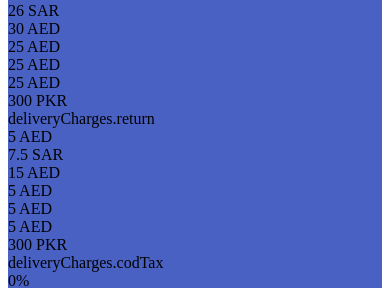
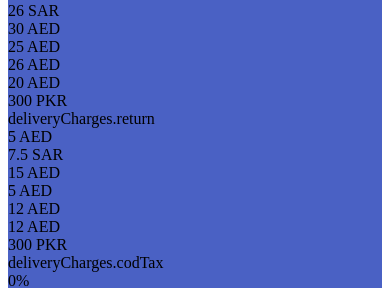
Before and after one commit to uzairhassan375/Next-JS-Zambeel, a Next.js app: page /Zambeel360Page in a window 390 px wide. Shown: the part 9098-9386 px from the top of the page. Built offline with nearby package versions, Linux system fonts and the light colour scheme.

Commit message:
Countries work done

```diff
--- a/src/components/DeliveryCharges.jsx
+++ b/src/components/DeliveryCharges.jsx
@@ -107,7 +107,7 @@
       <div className="max-w-[1200px] mx-auto">
         {/* Title and Subtitle */}
         <div className="text-center mb-3 md:mb-6 lg:mb-8">
-          <h2 className="text-sm md:text-2xl lg:text-3xl font-bold text-white mb-0.5 md:mb-2" style={{ fontFamily: 'DM Sans, sans-serif', fontWeight: '700' }}>
+          <h2 className="text-lg md:text-2xl lg:text-3xl font-bold text-white mb-0.5 md:mb-2" style={{ fontFamily: 'DM Sans, sans-serif', fontWeight: '700' }}>
             {title}
           </h2>
           <p className="text-[9px] md:text-sm lg:text-base text-white" style={{ fontFamily: 'DM Sans, sans-serif' }}>
@@ -240,16 +240,16 @@
                           <div className="flex flex-col min-w-0">
                             {charge.label.includes(' / ') ? (
                               charge.label.split(' / ').map((part, partIndex) => (
-                                <span key={partIndex} className="text-[10px] text-gray-800 leading-tight font-medium">
+                                <span key={partIndex} className="text-xs text-gray-800 leading-tight font-bold">
                                   {part}
                                 </span>
                               ))
                             ) : (
-                              <span className="text-[10px] text-gray-800 leading-tight break-words font-medium">{charge.label}</span>
+                              <span className="text-xs text-gray-800 leading-tight break-words font-bold">{charge.label}</span>
                             )}
                           </div>
                         </div>
-                        <div className="text-[10px] font-bold text-[#2E3B78] flex-shrink-0">
+                        <div className="text-xs font-bold text-[#2E3B78] flex-shrink-0">
                           {translateValue(charge.values[selectedCountry.code]) || '-'}
                         </div>
                       </div>
--- a/src/pages/Zambeel360Page.jsx
+++ b/src/pages/Zambeel360Page.jsx
@@ -495,8 +495,8 @@
               KSA: "26 SAR",
               Kuwait: "30 AED",
               Qatar: "25 AED",
-              Oman: "25 AED",
-              Bahrain: "25 AED",
+              Oman: "26 AED",
+              Bahrain: "20 AED",
               Pakistan: "300 PKR"
             }
           },
@@ -507,8 +507,8 @@
               KSA: "7.5 SAR",
               Kuwait: "15 AED",
               Qatar: "5 AED",
-              Oman: "5 AED",
-              Bahrain: "5 AED",
+              Oman: "12 AED",
+              Bahrain: "12 AED",
               Pakistan: "300 PKR"
             }
           },
```
Also changed, not shown: src/pages/Zambeel3PLPage.jsx (+4 -4 lines).
